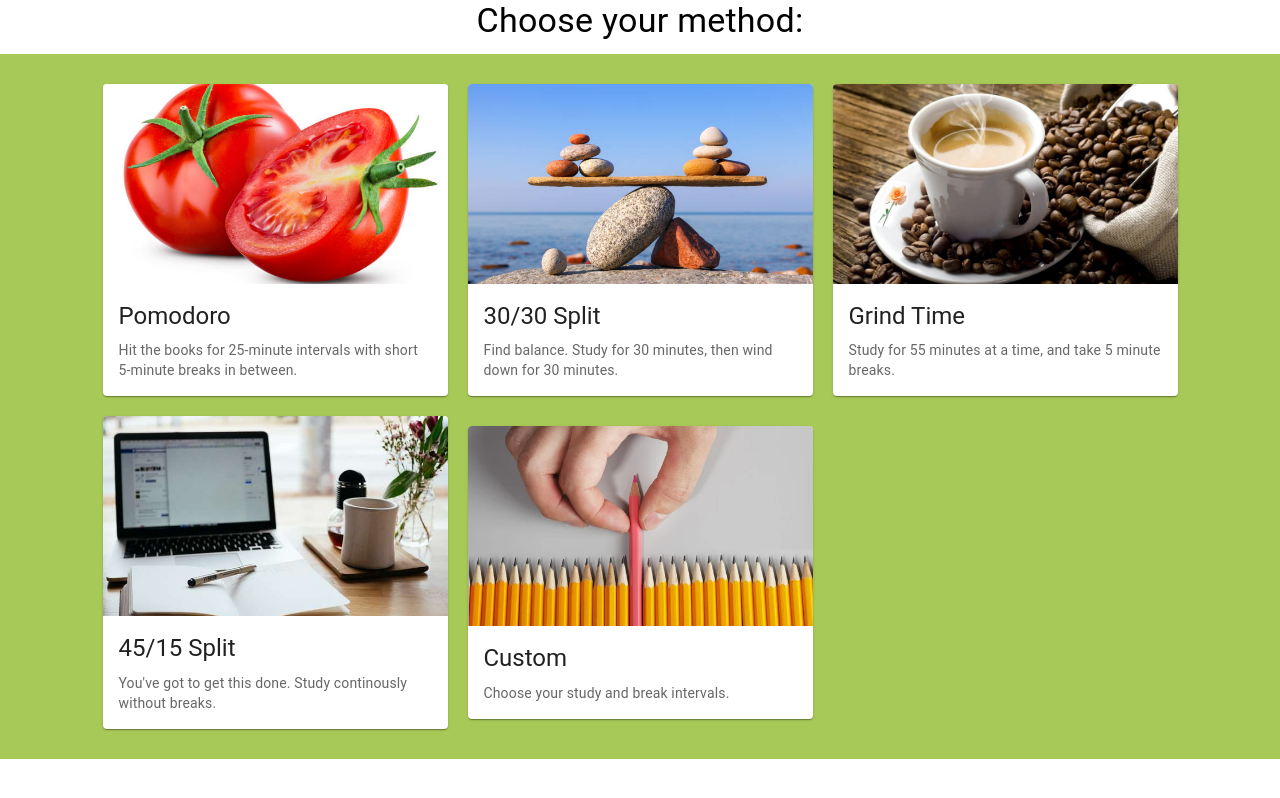
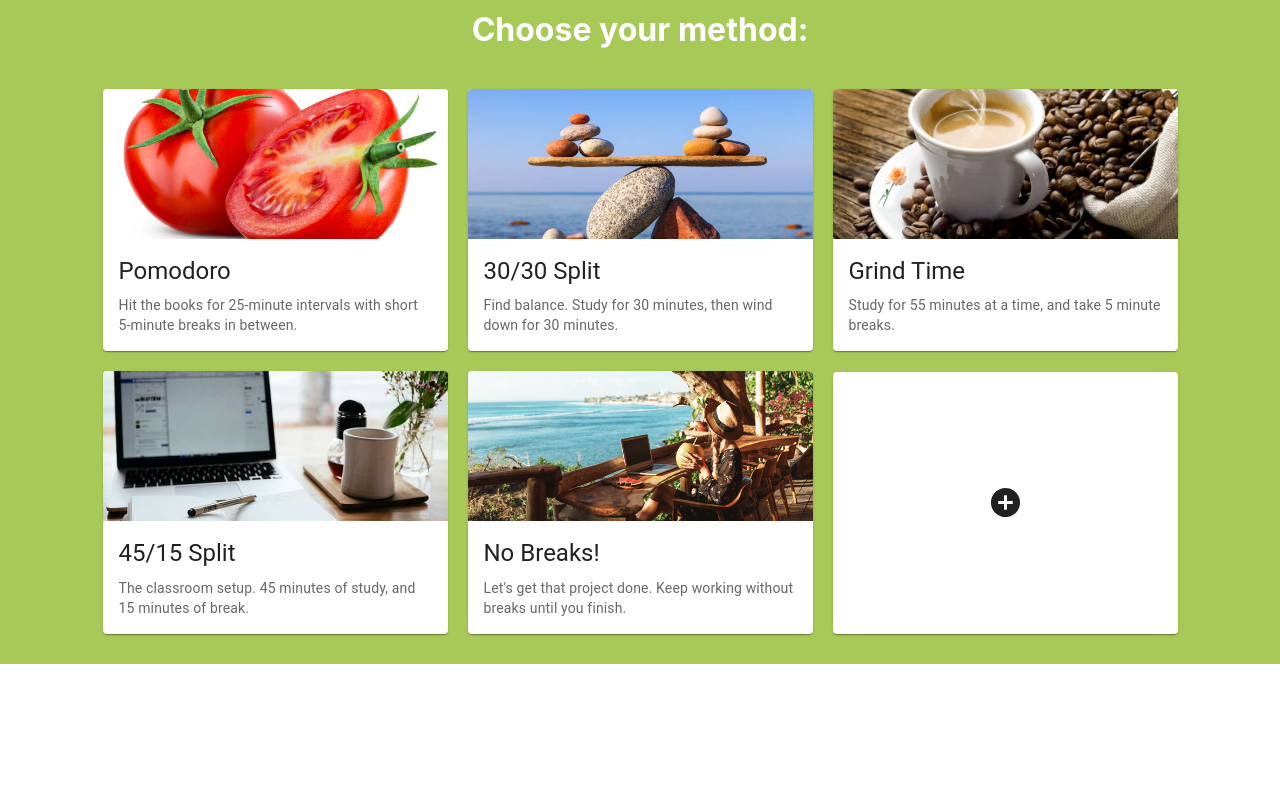
Before and after one commit to AnooshkhaShetty/Pomododo, a React (Create React App) app in the folder pomododo/: page /selectmethod in a window 1280 px wide. Built offline with nearby package versions, Linux system fonts and the light colour scheme.

Commit message:
Main page links to timer w/ proper study/rest time

```diff
--- a/pomododo/src/pages/FocusPage.js
+++ b/pomododo/src/pages/FocusPage.js
@@ -1,4 +1,5 @@
 import React, { useState, useEffect } from 'react';
+import { useLocation } from 'react-router-dom';
 
 function FocusPage() {
   const [timeRemaining, setTimeRemaining] = useState(60); // 25 minutes
@@ -9,6 +10,8 @@ function FocusPage() {
     setIsRunning(!isRunning);
   };
 
+  const { state: { studyTime, breakTime} = {} } = useLocation();
+
   useEffect(() => {
     let interval;
     if (isRunning && timeRemaining > 0) {
@@ -17,14 +20,14 @@ function FocusPage() {
       }, 1000);
     } else if (isRunning && timeRemaining === 0) {
       setMode((prevMode) => (prevMode === 'study' ? 'break' : 'study'));
-      setTimeRemaining(mode === 'study' ? 30 : 60);
+      setTimeRemaining(mode === 'study' ? (breakTime*60) : (studyTime*60));
     }
     return () => clearInterval(interval);
   }, [isRunning, timeRemaining, mode]);
 
   useEffect(() => {
     setMode('study');
-    setTimeRemaining(60);
+    setTimeRemaining(studyTime*60);
     setIsRunning(false);
   }, []);
 
--- a/pomododo/src/pages/HomePage.js
+++ b/pomododo/src/pages/HomePage.js
@@ -4,6 +4,9 @@ import CardContent from '@mui/material/CardContent';
 import CardMedia from '@mui/material/CardMedia';
 import Typography from '@mui/material/Typography';
 import { CardActionArea } from '@mui/material';
+import AddCircleIcon from '@mui/icons-material/AddCircle';
+
+import { BrowserRouter as Router, Route, Link } from "react-router-dom";
 
 const gridStyles = {
   display: 'grid',
@@ -18,15 +21,17 @@ const gridStyles = {
 export default function ActionAreaCard() {
   return (
     <div>
-    <Typography variant="h4" align="center" gutterBottom>
-    Choose your method:
-  </Typography>
+      <div style={{ display: 'flex', flexDirection: 'column', alignItems: 'center', justifyContent: 'center', backgroundColor: '#a7c957', color: '#fff' }}>
+        <h1 style={{ backgroundColor: '#a7c957', padding: '10px', margin: 0 }}>
+          Choose your method:
+        </h1>
+      </div>
     <div style={gridStyles}>
       <Card sx={{ maxWidth: 345 }}>
-        <CardActionArea>
+        <CardActionArea component={Link} to="/timetofocus" state={{ studyTime: 25, breakTime:5  }}>
           <CardMedia
             component="img"
-            height="200"
+            height="150"
             image={require ('../images/tomato.jpg')}
             alt="tomato"
           />
@@ -42,10 +47,10 @@ export default function ActionAreaCard() {
       </Card>
 
       <Card sx={{ maxWidth: 345 }}>
-        <CardActionArea>
+        <CardActionArea component={Link} to="/timetofocus" state={{ studyTime: 30, breakTime:30  }}>
           <CardMedia
             component="img"
-            height="200"
+            height="150"
             image={require ('../images/balance.jpeg')}
             alt="balance"
           />
@@ -61,10 +66,10 @@ export default function ActionAreaCard() {
       </Card>
 
       <Card sx={{ maxWidth: 345 }}>
-        <CardActionArea>
+        <CardActionArea component={Link} to="/timetofocus" state={{ studyTime: 55, breakTime:5 }}>
           <CardMedia
             component="img"
-            height="200"
+            height="150"
             image={require ('../images/coffee.jpeg')}
             alt="coffeebeans"
           />
@@ -80,41 +85,52 @@ export default function ActionAreaCard() {
       </Card>
 
       <Card sx={{ maxWidth: 345 }}>
-        <CardActionArea>
+        <CardActionArea component={Link} to="/timetofocus" state={{ studyTime: 45, breakTime:15 }}>
           <CardMedia
             component="img"
-            height="200"
+            height="150"
             image={require ('../images/studying.jpg')}
-            alt="coffeebeans"
+            alt="study"
           />
           <CardContent>
             <Typography gutterBottom variant="h5" component="div">
               45/15 Split
             </Typography>
             <Typography variant="body2" color="text.secondary">
-              You've got to get this done. Study continously without breaks.
+              The classroom setup. 45 minutes of study, and 15 minutes of break.
             </Typography>
           </CardContent>
         </CardActionArea>
       </Card>
+
       <Card sx={{ maxWidth: 345 }}>
-        <CardActionArea>
+        <CardActionArea component={Link} to="/timetofocus" state={{ studyTime: 99, breakTime:0 }}>
           <CardMedia
             component="img"
-            height="200"
-            image={require ('../images/choose.jpeg')}
-            alt="coffeebeans"
+            height="150"
+            image={require ('../images/workbythebeach.jpg')}
+            alt="bythebeach"
           />
           <CardContent>
             <Typography gutterBottom variant="h5" component="div">
-              Custom
+              No Breaks!
             </Typography>
             <Typography variant="body2" color="text.secondary">
-              Choose your study and break intervals.
+              Let's get that project done. Keep working without breaks until you finish.
             </Typography>
           </CardContent>
         </CardActionArea>
       </Card>
+
+      <Card sx={{ maxWidth: 345 }}>
+        <CardActionArea>
+          <CardContent sx={{display: 'flex', justifyContent: 'center', alignItems: 'center', height: 230}}>
+            <AddCircleIcon fontSize="large"/>
+          </CardContent>
+        </CardActionArea>
+      </Card>
+
+
     </div>
     </div>
   );
```
Also changed, not shown: pomododo/src/images/workbythebeach.jpg (added).
